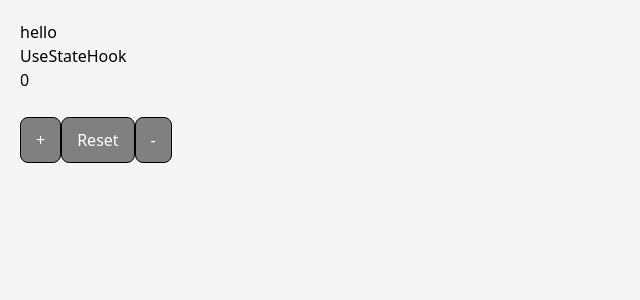
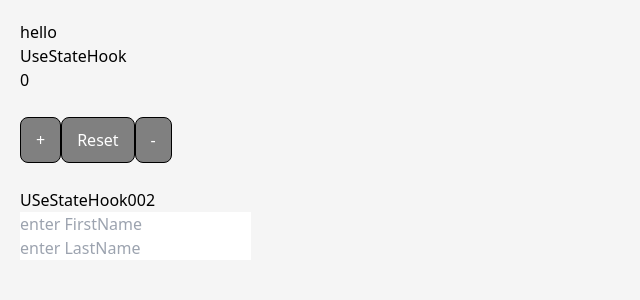
Before and after one commit to Omid-Sargazi/react-project, a React (Create React App) app: page / in a window 1280 px wide. Shown: the top 300 px of the page, without its empty margins (0-640 px from the left). Built offline with nearby package versions, Linux system fonts and the light colour scheme.

Commit message:
useState with objects

```diff
--- a/src/App.js
+++ b/src/App.js
@@ -100,6 +100,7 @@ import "./App.css";
 // import DataFetching from "./Components/DataFetching";
 // import DataFetchingTwo from "./Components/DataFetchingTwo";
 import UseStateHook from "./Componentstwo/UseStateHook";
+import USeStateHook002 from "./Componentstwo/useStateHook002";
 // import ParentComponent from "./Components/ParentComponent";
 import ParentComponent from "./Components/UseMemo/ParentComponent";
 import { useReducer } from "react";
@@ -178,6 +179,7 @@ const App = () => {
 
       <h1>hello</h1>
       <UseStateHook />
+      <USeStateHook002 />
     </div>
   );
 };
--- /dev/null
+++ b/src/Componentstwo/useStateHook002.js
@@ -0,0 +1,32 @@
+import { useState } from "react";
+const USeStateHook002 = () => {
+  const [name, setName] = useState({ firstName: "", lastName: "" });
+
+  const handleFirstName = (e) => {
+    setName({ ...name, firstName: e.target.value });
+  };
+  const handleLastName = (e) => {
+    setName({ ...name, lastName: e.target.value });
+  };
+
+  return (
+    <>
+      <h2>USeStateHook002</h2>
+      <input
+        placeholder="enter FirstName"
+        type="text"
+        onChange={handleFirstName}
+        value={name.firstName}
+      />
+      <h3>{name.firstName}</h3>
+      <input
+        placeholder="enter LastName"
+        type="text"
+        onChange={handleLastName}
+        value={name.lastName}
+      />
+      <h3>{name.lastName}</h3>
+    </>
+  );
+};
+export default USeStateHook002;
```
